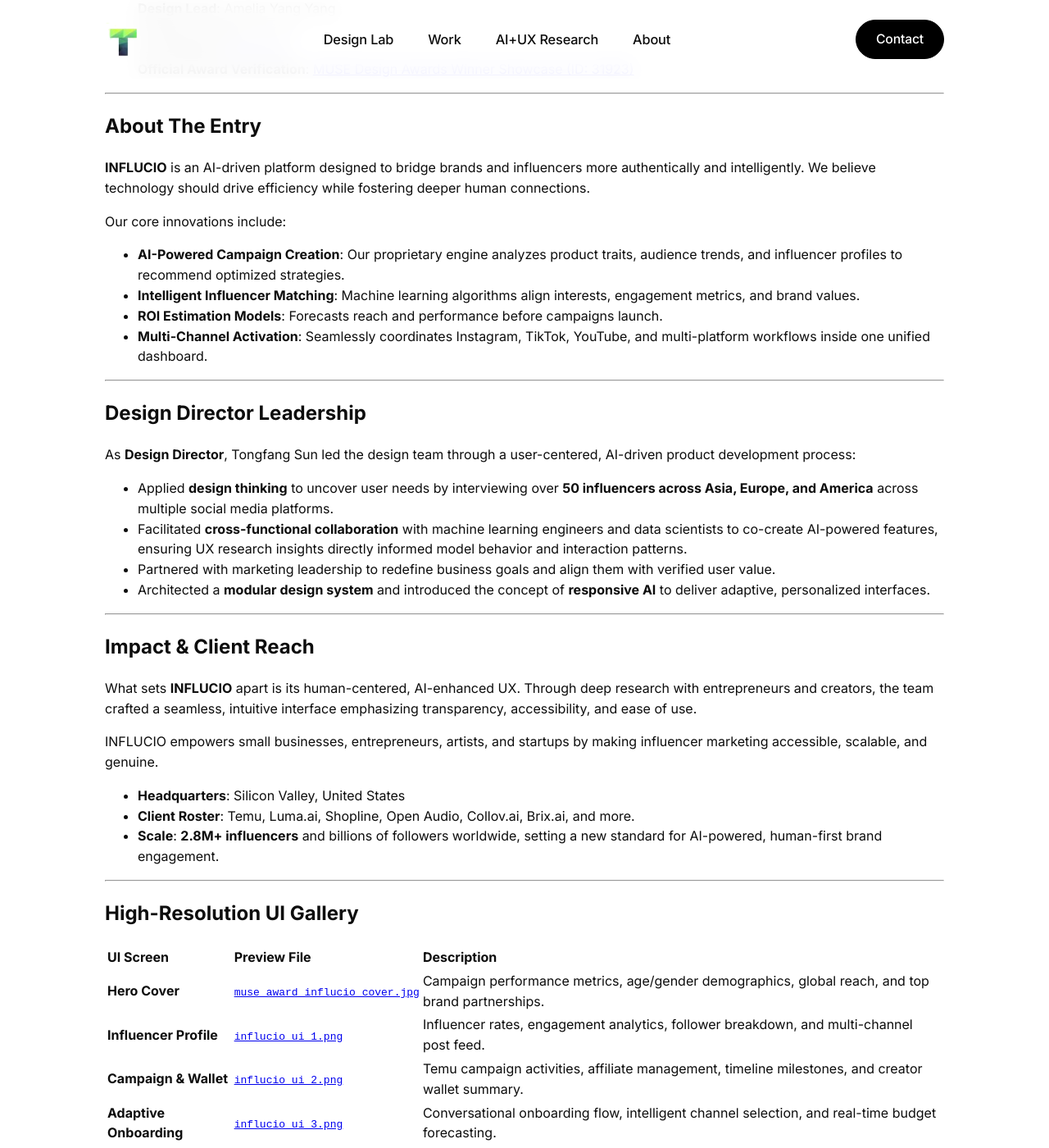
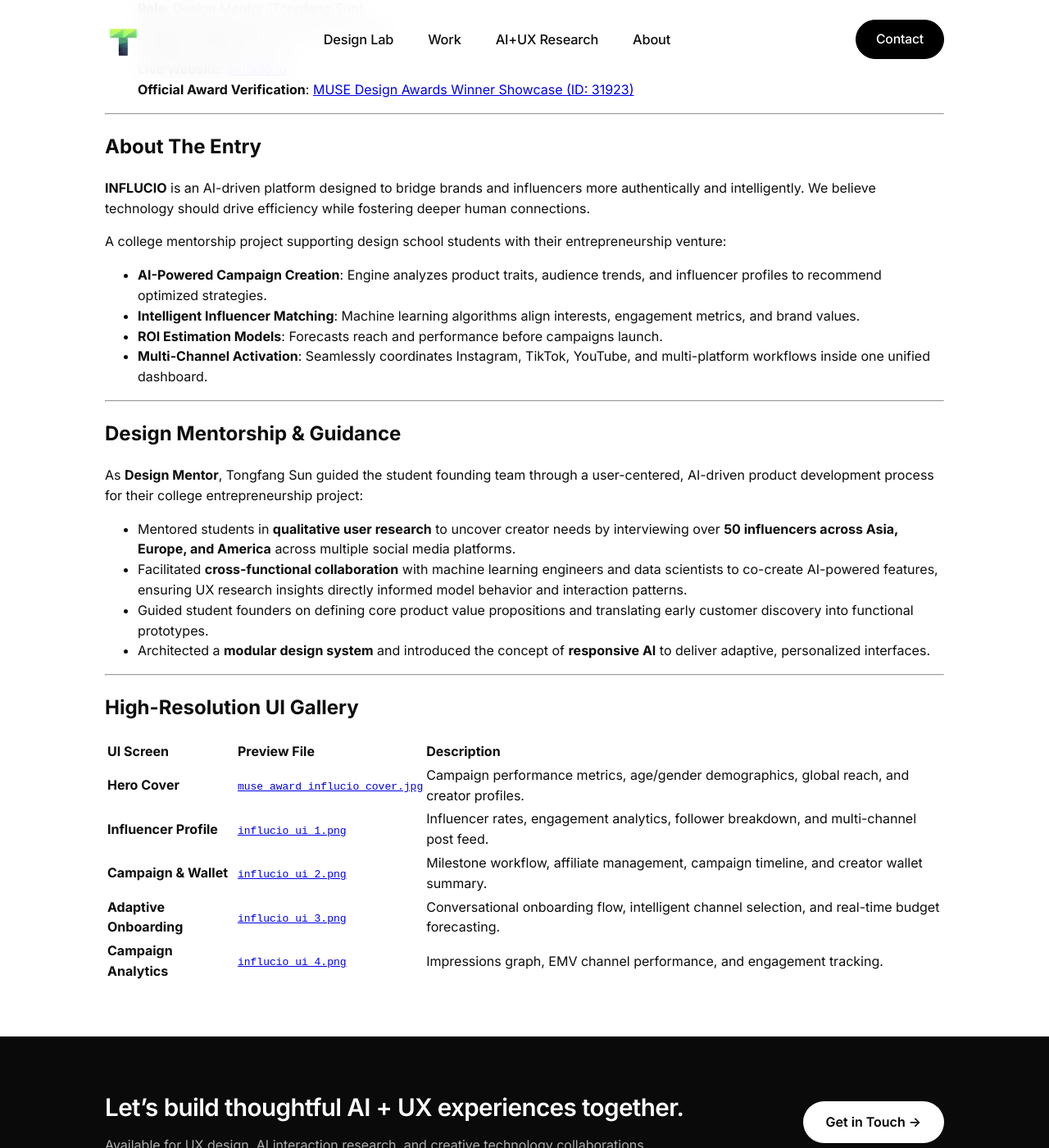
Before and after one commit to tongfangsun-collab/tongfangsun-collab.github.io, a Jekyll site: the page built from Muse reward/README.md, in a window 1280 px wide and 1400 px high, scrolled down 315 px. Shown: the whole window at 82% size. Built offline with Jekyll 4.4.1, drawn with Linux system fonts in a browser that asks for light colours; our own code applies the rules of GitHub Pages for plain Markdown files; some of the changed text lies outside the part shown.

Commit message:
Update Influcio project: remove Design Director title and client names, describe as college design school student entrepreneurship mentorship

```diff
--- a/Muse reward/README.md
+++ b/Muse reward/README.md
@@ -2,9 +2,10 @@
 
 > **Award**: 2025 MUSE Design Awards — Gold Winner
 > **Category**: Product Design - UX / UI / IxD
-> **Role**: Design Director (Tongfang Sun)
-> **Design Lead**: Amelia Yang Yang
-> **Product Founder**: Ally Liu
+> **Project Type**: College Student Entrepreneurship Mentorship
+> **Role**: Design Mentor (Tongfang Sun)
+> **Student Design Lead**: Amelia Yang Yang
+> **Student Founder**: Ally Liu
 > **Live Website**: [influcio.io](https://influcio.io/)
 > **Official Award Verification**: [MUSE Design Awards Winner Showcase (ID: 31923)](https://design.museaward.com/winners-info.php?id=31923)
 
@@ -14,33 +15,21 @@
 
 **INFLUCIO** is an AI-driven platform designed to bridge brands and influencers more authentically and intelligently. We believe technology should drive efficiency while fostering deeper human connections.
 
-Our core innovations include:
-- **AI-Powered Campaign Creation**: Our proprietary engine analyzes product traits, audience trends, and influencer profiles to recommend optimized strategies.
+A college mentorship project supporting design school students with their entrepreneurship venture:
+- **AI-Powered Campaign Creation**: Engine analyzes product traits, audience trends, and influencer profiles to recommend optimized strategies.
 - **Intelligent Influencer Matching**: Machine learning algorithms align interests, engagement metrics, and brand values.
 - **ROI Estimation Models**: Forecasts reach and performance before campaigns launch.
 - **Multi-Channel Activation**: Seamlessly coordinates Instagram, TikTok, YouTube, and multi-platform workflows inside one unified dashboard.
 
 ---
 
-## Design Director Leadership
+## Design Mentorship & Guidance
 
-As **Design Director**, Tongfang Sun led the design team through a user-centered, AI-driven product development process:
-- Applied **design thinking** to uncover user needs by interviewing over **50 influencers across Asia, Europe, and America** across multiple social media platforms.
+As **Design Mentor**, Tongfang Sun guided the student founding team through a user-centered, AI-driven product development process for their college entrepreneurship project:
+- Mentored students in **qualitative user research** to uncover creator needs by interviewing over **50 influencers across Asia, Europe, and America** across multiple social media platforms.
 - Facilitated **cross-functional collaboration** with machine learning engineers and data scientists to co-create AI-powered features, ensuring UX research insights directly informed model behavior and interaction patterns.
-- Partnered with marketing leadership to redefine business goals and align them with verified user value.
+- Guided student founders on defining core product value propositions and translating early customer discovery into functional prototypes.
 - Architected a **modular design system** and introduced the concept of **responsive AI** to deliver adaptive, personalized interfaces.
-
----
-
-## Impact & Client Reach
-
-What sets **INFLUCIO** apart is its human-centered, AI-enhanced UX. Through deep research with entrepreneurs and creators, the team crafted a seamless, intuitive interface emphasizing transparency, accessibility, and ease of use.
-
-INFLUCIO empowers small businesses, entrepreneurs, artists, and startups by making influencer marketing accessible, scalable, and genuine.
-
-- **Headquarters**: Silicon Valley, United States
-- **Client Roster**: Temu, Luma.ai, Shopline, Open Audio, Collov.ai, Brix.ai, and more.
-- **Scale**: **2.8M+ influencers** and billions of followers worldwide, setting a new standard for AI-powered, human-first brand engagement.
 
 ---
 
@@ -48,8 +37,8 @@ INFLUCIO empowers small businesses, entrepreneurs, artists, and startups by maki
 
 | UI Screen | Preview File | Description |
 | :--- | :--- | :--- |
-| **Hero Cover** | [`muse_award_influcio_cover.jpg`](muse_award_influcio_cover.jpg) | Campaign performance metrics, age/gender demographics, global reach, and top brand partnerships. |
+| **Hero Cover** | [`muse_award_influcio_cover.jpg`](muse_award_influcio_cover.jpg) | Campaign performance metrics, age/gender demographics, global reach, and creator profiles. |
 | **Influencer Profile** | [`influcio_ui_1.png`](influcio_ui_1.png) | Influencer rates, engagement analytics, follower breakdown, and multi-channel post feed. |
-| **Campaign & Wallet** | [`influcio_ui_2.png`](influcio_ui_2.png) | Temu campaign activities, affiliate management, timeline milestones, and creator wallet summary. |
+| **Campaign & Wallet** | [`influcio_ui_2.png`](influcio_ui_2.png) | Milestone workflow, affiliate management, campaign timeline, and creator wallet summary. |
 | **Adaptive Onboarding** | [`influcio_ui_3.png`](influcio_ui_3.png) | Conversational onboarding flow, intelligent channel selection, and real-time budget forecasting. |
-| **Campaign Analytics** | [`influcio_ui_4.png`](influcio_ui_4.png) | "The After Hours Edit" impressions graph, EMV channel performance, and engagement tracking. |
+| **Campaign Analytics** | [`influcio_ui_4.png`](influcio_ui_4.png) | Impressions graph, EMV channel performance, and engagement tracking. |
--- a/index.html
+++ b/index.html
@@ -81,7 +81,7 @@ title: Portfolio — UX & AI Interaction Designer
       <div class="work-card-body">
         <span class="work-card-tag gold-badge">🏆 2025 Muse Gold Winner</span>
         <h3>Influcio AI Marketing Platform</h3>
-        <p>A non-profit design mentor project: human-centered, AI-enhanced influencer marketing ecosystem connecting 2.8M+ creators and top global brands (Temu, Luma.ai). Design Director.</p>
+        <p>A college mentorship project supporting design school students with their entrepreneurship venture to create a human-centered, AI-enhanced influencer marketing ecosystem.</p>
         <div class="card-inline-links" style="margin-top: 12px; font-size: 0.9rem; font-weight: 600;">
           <span style="color: var(--text-color);">Read Case Study →</span>
           <span style="color: var(--secondary-text); margin-left: 14px;">influcio.io ↗</span>
--- a/projects.html
+++ b/projects.html
@@ -17,7 +17,7 @@ title: Work & Design Lab
       <div class="work-card-body">
         <span class="work-card-tag gold-badge">🏆 2025 Muse Gold Winner</span>
         <h3>Influcio AI Marketing Platform</h3>
-        <p>A non-profit design mentor project: human-centered, AI-enhanced influencer marketing ecosystem connecting 2.8M+ creators and top global brands (Temu, Luma.ai). Design Director.</p>
+        <p>A college mentorship project supporting design school students with their entrepreneurship venture to create a human-centered, AI-enhanced influencer marketing ecosystem.</p>
         <div class="card-inline-links" style="margin-top: 12px; font-size: 0.9rem; font-weight: 600;">
           <span style="color: var(--text-color);">Read Case Study →</span>
           <span style="color: var(--secondary-text); margin-left: 14px;">influcio.io ↗</span>
```
Also changed, not shown: _projects/influcio-muse-award.md (+13 -17 lines).
